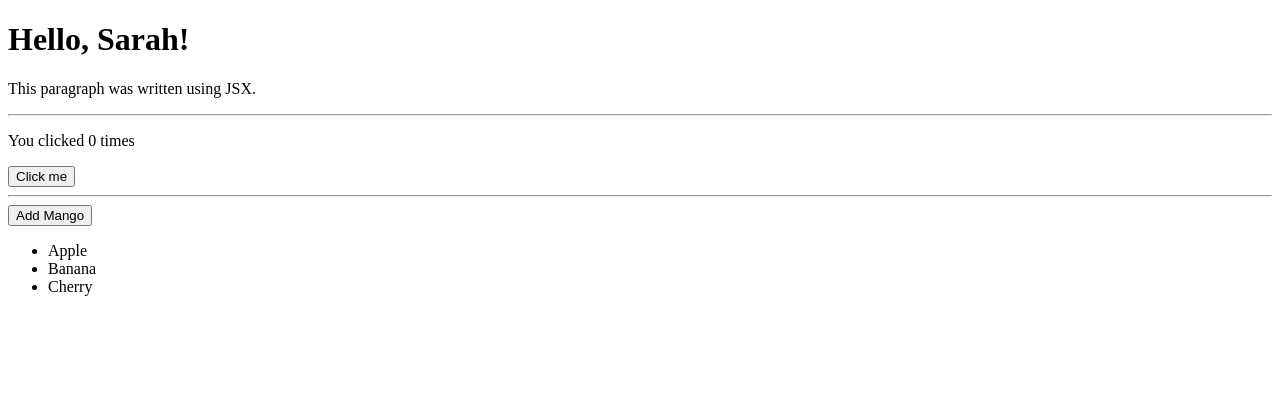
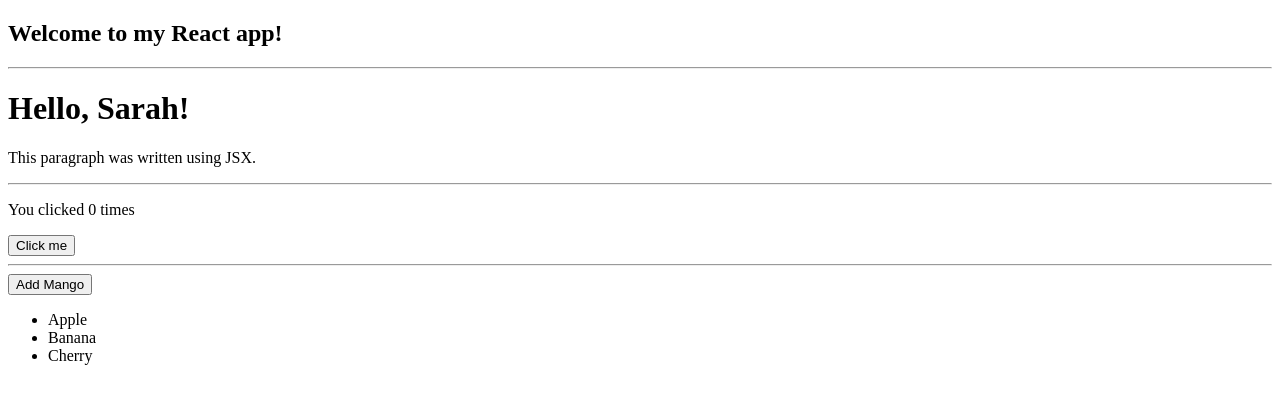
Before and after one commit to Hussnain-Nazir/react-fundamentals, a React (Vite) app in the folder Practice/: page / in a window 1280 px wide. Shown: the top 404 px of the page. Built offline with nearby package versions, Linux system fonts and the light colour scheme.

Commit message:
feat: add basic functional component example

```diff
--- a/Practice/index.html
+++ b/Practice/index.html
@@ -2,7 +2,6 @@
 <html lang="en">
   <head>
     <meta charset="UTF-8" />
-    <link rel="icon" type="image/svg+xml" href="/favicon.svg" />
     <meta name="viewport" content="width=device-width, initial-scale=1.0" />
     <title>practice</title>
   </head>
--- a/Practice/src/App.jsx
+++ b/Practice/src/App.jsx
@@ -1,10 +1,13 @@
 import Greeting from './components/jsx';
 import Counter from './components/virtual-dom';
 import FruitList from './components/reconciliation';
+import WelcomeMessage from './components/simple-component';
 
 function App() {
   return (
     <div>
+      <WelcomeMessage />
+      <hr />
       <Greeting />
       <hr />
       <Counter />
--- /dev/null
+++ b/Practice/src/components/simple-component.jsx
@@ -0,0 +1,7 @@
+// Simple React Component
+
+function WelcomeMessage() {
+  return <h2>Welcome to my React app!</h2>;
+}
+
+export default WelcomeMessage;
```
